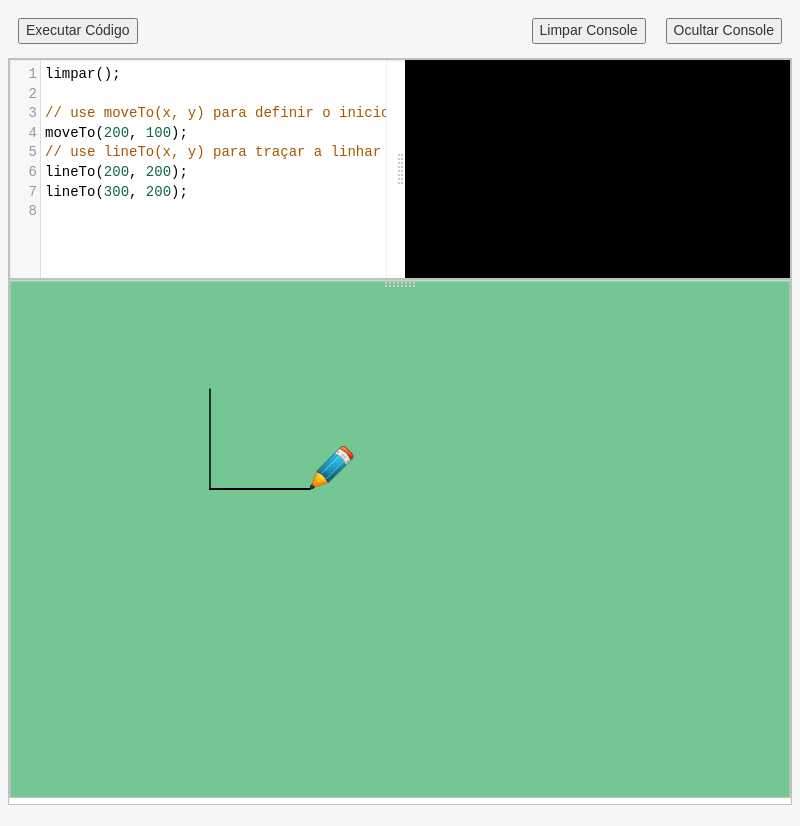
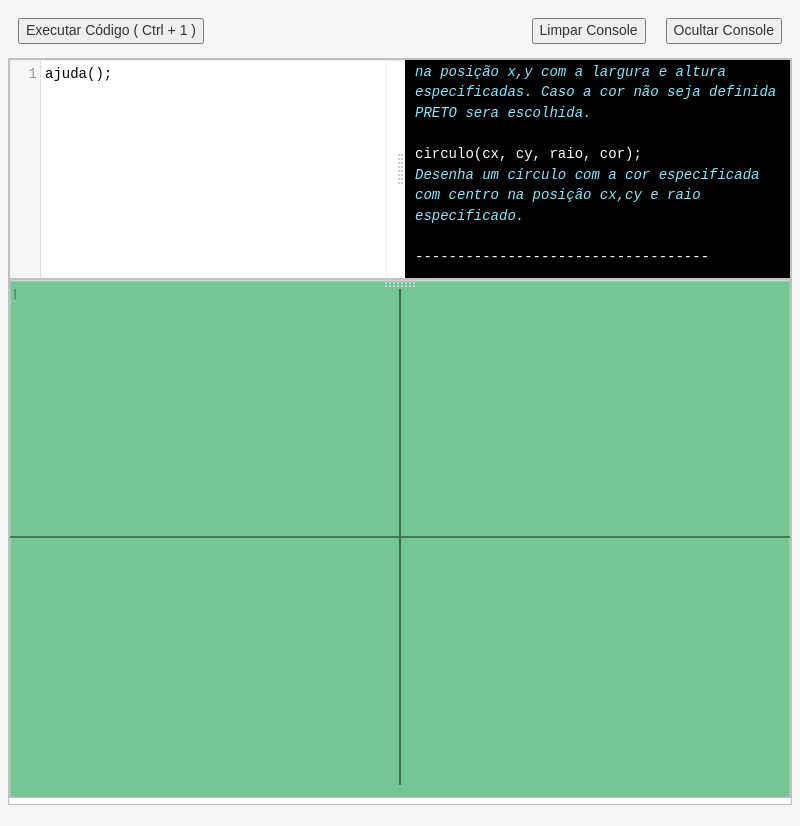
Before and after one commit to ricardoteix/white-owl, an Electron app: page index.html in a window 800 px wide. Drawn offline with Linux system fonts and the light colour scheme.

Commit message:
inversão de eixos

```diff
--- a/index.html
+++ b/index.html
@@ -41,7 +41,7 @@
       <div id="f" class="split content">f</div>
     </div>-->
     <header>
-        <button onclick="onDraw()">Executar Código</button>
+        <button onclick="onDraw()">Executar Código ( Ctrl + 1 )</button>
         <span id="info"></span>
         <!--<button onclick="onToggleGrid()">#</button>-->
         <button class="btn-console" id="toggleConsole" onclick="onToggleConsole()">Ocultar Console</button>
--- a/js/api/api.js
+++ b/js/api/api.js
@@ -14,6 +14,7 @@ function ajuda() {
         "AJUDA<br>-----------------------------------",
         "imprimir(valor);<br><span class='ajuda'>Imprime no console o valor especificado.</span>",
         "limpar();<br><span class='ajuda'>Limpa a área de desenho.</span>",
+        "eixos();<br><span class='ajuda'>Mostra os eixos x e y.</span>",
         "largura();<br><span class='ajuda'>Obtém a largura área de desenho.</span>",
         "altura();<br><span class='ajuda'>Obtém a altura área de desenho.</span>",
         "mover(x, y);<br><span class='ajuda'>Posiciona o lapís na posição x,y</span>",
--- a/js/app.js
+++ b/js/app.js
@@ -1,6 +1,6 @@
 var canvas, stage, stageHud, stageGrid, grid;
 var drawingCanvas, gridCanvas;
-var  gridMc, drawingMc;
+var  gridMc, drawingMc, penMc;
 
 //var oldPt;
 //var oldMidPt;
@@ -23,6 +23,8 @@ var Ler = {
     valor: "",
     entrada: lerPara
 }
+
+var desenhoIniciado = false;
 
 
 $(document).ready(onDocumentReady);
@@ -54,6 +56,7 @@ function init() {
 
     gridMc = new createjs.MovieClip();
     drawingMc = new createjs.MovieClip();
+    penMc = new createjs.MovieClip();
 
     gridCanvas = new createjs.Shape();
     drawingCanvas = new createjs.Shape();
@@ -74,7 +77,7 @@ function init() {
 
     pen.on("mousedown", function (evt) {
         this.offset = {x: this.x - evt.stageX, y: this.y - evt.stageY};
-        moveTo(this.x, this.y);
+        moveTo(mouseX() - (largura()/2) + this.offset.x, -mouseY() + (altura()/2) - this.offset.y);
     });
 
     pen.on("mouseup", function (evt) {
@@ -84,9 +87,11 @@ function init() {
     pen.on("pressmove", function (evt) {
         this.x = evt.stageX + this.offset.x;
         this.y = evt.stageY + this.offset.y;
-        lineTo(this.x, this.y);
+        lineTo(mouseX() - (largura()/2) + this.offset.x, -mouseY() + (altura()/2) - this.offset.y);
     });
 
+    stageHud.addChild(penMc);
+    penMc.addChild(pen);
     pen.addChild(penBmp);
     stageHud.addChild(pen);
     stage.update();
@@ -99,10 +104,30 @@ function init() {
     setTimeout(updateEditorSize, 100);
 }
 
+function eixos() {
+    mover( -largura() / 2, 0 );
+    desenhar ( largura() / 2, 0, "#3e6d51" );
+    mover( 0, -altura() / 2 );
+    desenhar ( 0, altura() / 2 , "#3e6d51");
+}
+
 function onTick(event) {
     stageGrid.update(event);
     stageHud.update(event);
     stage.update(event);
+
+    if (!desenhoIniciado) {
+        drawingMc.x = largura() / 2;
+        drawingMc.y = altura() / 2;
+        penMc.x = largura() / 2;
+        penMc.y = altura() / 2;
+        drawingMc.scaleY = -1;
+        //penMc.scaleY = -1;
+        eixos();
+        if (largura() > 20) {
+            desenhoIniciado = true;
+        }
+    }
 }
 
 function transpile() {
@@ -116,8 +141,8 @@ function transpile() {
 
 function movePen(x, y) {
 
-    pen.x = x;
-    pen.y = y;
+    pen.x = x + ( largura() / 2 );
+    pen.y = -y + ( altura() / 2 );
 
     //var bounds = pen.getBounds();
     //console.log(bounds);
@@ -190,8 +215,8 @@ function onDocumentReady() {
 
     $("#board")[0].addEventListener("mousemove", function() {
         $('#info').text(
-            "[ Mouse(x,y): (" + Math.round(stage.mouseX) + ", " + Math.round(stage.mouseY) +
-            " ), Lápis(x,y): (" + Math.round(pen.x) + ", " + Math.round(pen.y) + ") ]"
+            "[ Mouse(x,y): (" + Math.round(stage.mouseX - (largura()/2)) + ", " + -Math.round(stage.mouseY - (altura()/2)) +
+            " ), Lápis(x,y): (" + Math.round(pen.x - (largura()/2)) + ", " + -Math.round(pen.y - (altura()/2)) + ") ]"
         );
     });
 
@@ -227,16 +252,16 @@ function onDocumentReady() {
         localStorage.setItem('codigo', editor.getValue());
     });
     if (!localStorage.getItem('codigo')) {
-        localStorage.setItem('codigo', `limpar();
-
+        localStorage.setItem('codigo', `ajuda();`);
+    }
+/*
+limpar();
 // use moveTo(x, y) para definir o inicio do desenho
 moveTo(200, 100);
 // use lineTo(x, y) para traçar a linhar a partir do moveTo ou do lineTo anterior
 lineTo(200, 200);
 lineTo(300, 200);
-`);
-    }
-
+* */
     var doc = editor.getDoc();
     doc.setValue(localStorage.getItem('codigo'));
 
```
Also changed, not shown: 1 other file.
